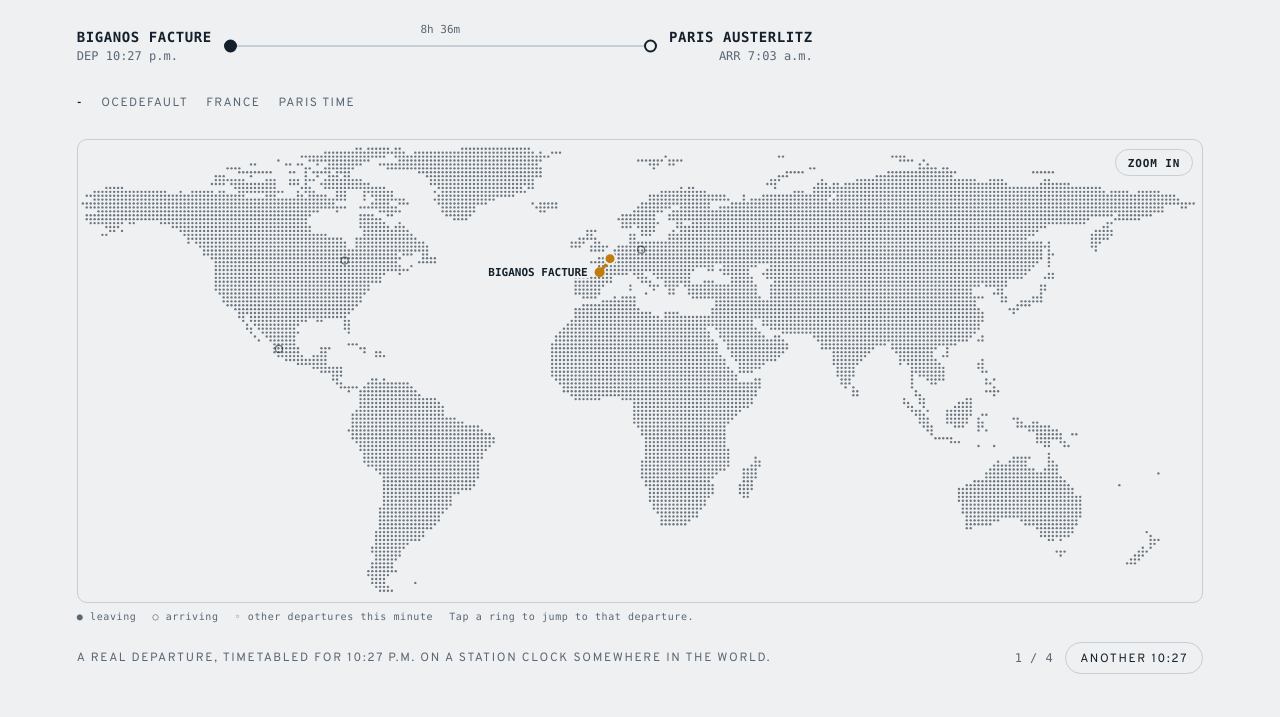
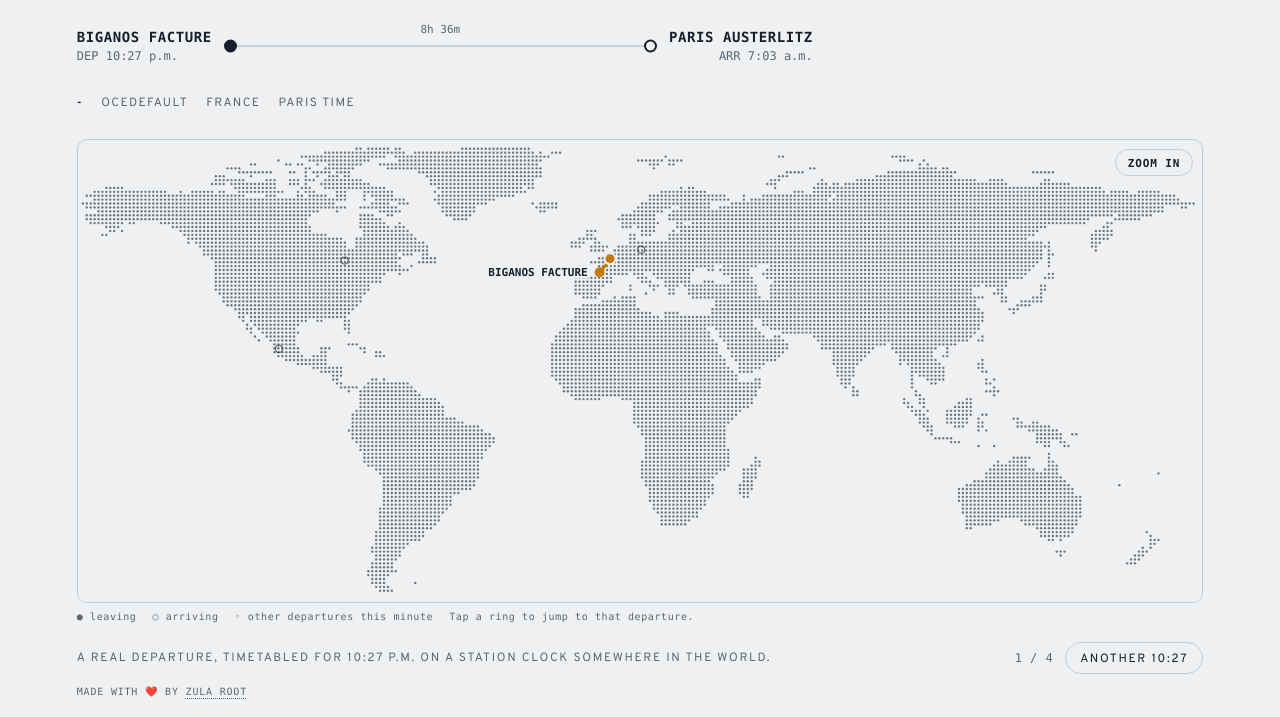
Before and after one commit to zula-root/Transit-Clock, a plain HTML site: page index.html in a window 1280 px wide. Shown: the part 300-1017 px from the top of the page. Before the commit the page ends 994 px from the top, so only its background shows below. Drawn offline with Linux system fonts and the light colour scheme; a web font is replaced by a local one.

Commit message:
Sign the page
A line at the foot of the page: Made with ❤️ by Zula Root, linked to
zularoot.com. It is small and last, where it does not compete with the clock.

Co-Authored-By: Claude Fable 5.2 <noreply@anthropic.com>

```diff
--- a/index.html
+++ b/index.html
@@ -153,6 +153,10 @@ header .add-btn:hover, header .add-btn[aria-expanded="true"] { color: var(--fg);
   align-self: flex-start; font-family: var(--sans); font-size: 11px; font-weight: 600; letter-spacing: .1em; text-transform: uppercase;
   color: var(--sign-ink); background: var(--sign); border: 0; border-radius: 999px; padding: 9px 16px 7px; cursor: pointer;
 }
+/* Who made it, said quietly, on a line of its own at the foot of the page. */
+footer .made { flex-basis: 100%; margin: 0; font-family: var(--mono); font-size: 10px; letter-spacing: .08em; }
+footer .made a { color: inherit; text-decoration: underline dotted; text-underline-offset: 3px; }
+footer .made a:hover { color: var(--fg); text-decoration-style: solid; }
 .visually-hidden { position: absolute; width: 1px; height: 1px; overflow: hidden; clip: rect(0 0 0 0); white-space: nowrap; }
 
 main {
@@ -335,6 +339,7 @@ body.widget .cite b { color: var(--bg); }
     <span class="count" id="count"></span>
     <button class="next" id="next" type="button">Another departure</button>
   </span>
+  <p class="made">Made with <span role="img" aria-label="love">❤️</span> by <a href="https://zularoot.com/" target="_blank" rel="noopener">Zula Root</a></p>
 </footer>
 
 <script>
```
